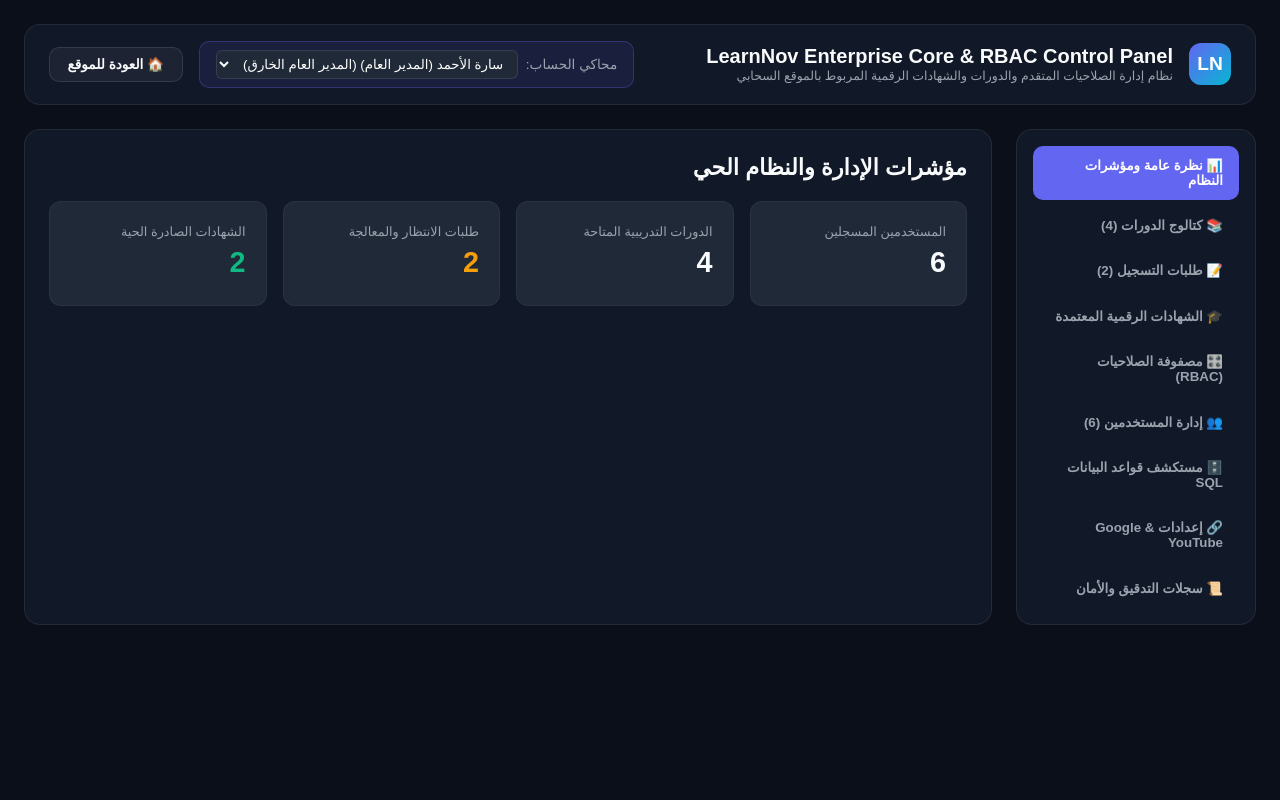
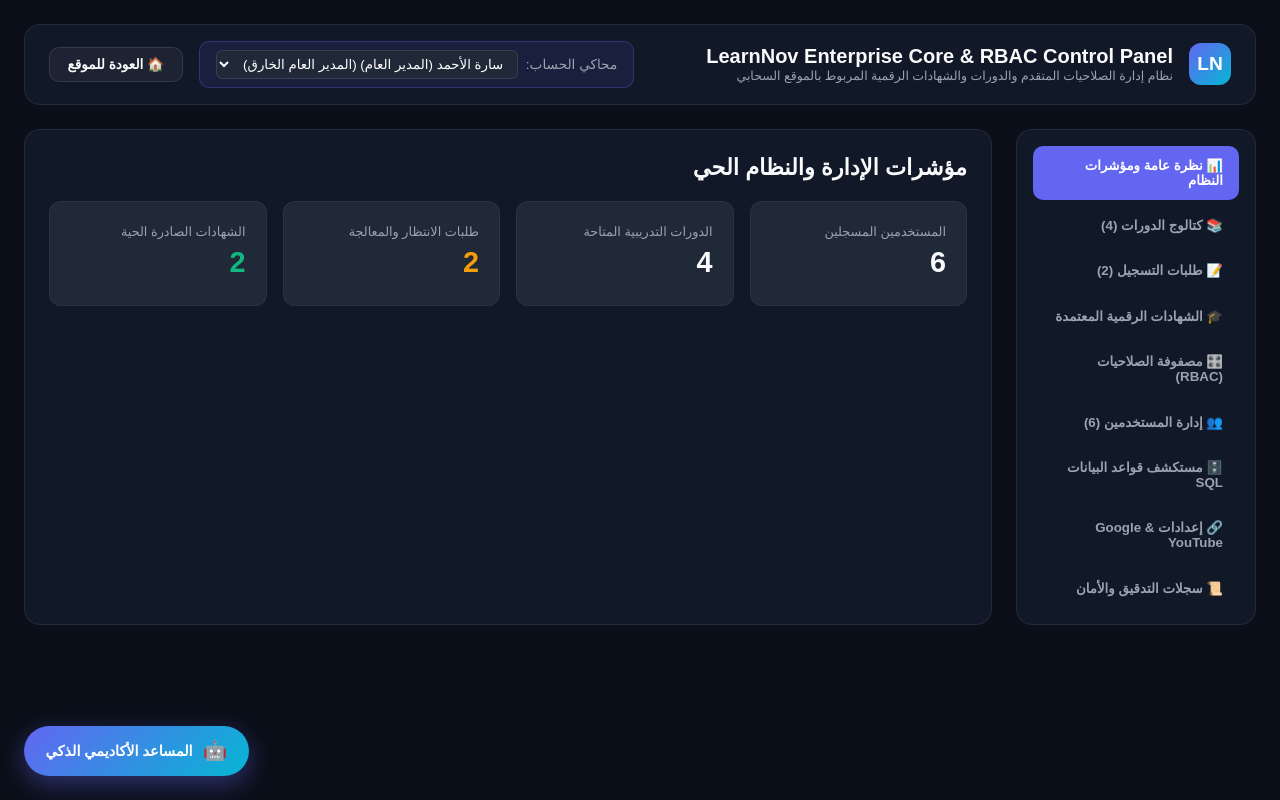
Before and after one commit to digitalautomationcompanyinfo-arch/learnnov-web, a Next.js app: page /admin in a window 1280 px wide. Shown: the top 800 px of the page. Built offline with nearby package versions, Linux system fonts and the light colour scheme.

Commit message:
Add global floating AI Academic Assistant widget across all pages

```diff
--- a/src/components/Footer.tsx
+++ b/src/components/Footer.tsx
@@ -90,6 +90,35 @@
           <Link href="/login" style={{ color: '#94A3B8', textDecoration: 'none' }}>{language === 'ar' ? 'تسجيل الدخول' : 'Login'}</Link>
         </div>
       </div>
+
+      {/* Floating AI Academic Assistant Widget Button */}
+      <Link
+        href="/chat"
+        style={{
+          position: 'fixed',
+          bottom: '24px',
+          right: isRtl ? 'auto' : '24px',
+          left: isRtl ? '24px' : 'auto',
+          backgroundColor: '#6366F1',
+          background: 'linear-gradient(135deg, #6366F1 0%, #06B6D4 100%)',
+          color: '#FFF',
+          padding: '0.85rem 1.35rem',
+          borderRadius: '99px',
+          boxShadow: '0 8px 24px rgba(99, 102, 241, 0.4)',
+          display: 'flex',
+          alignItems: 'center',
+          gap: '0.65rem',
+          textDecoration: 'none',
+          fontWeight: 800,
+          fontSize: '0.9rem',
+          zIndex: 1000,
+          transition: 'transform 0.2s ease, boxShadow 0.2s ease'
+        }}
+      >
+        <span style={{ fontSize: '1.2rem' }}>🤖</span>
+        <span>{language === 'ar' ? 'المساعد الأكاديمي الذكي' : 'AI Academic Tutor'}</span>
+      </Link>
+
     </footer>
   );
 };
```
